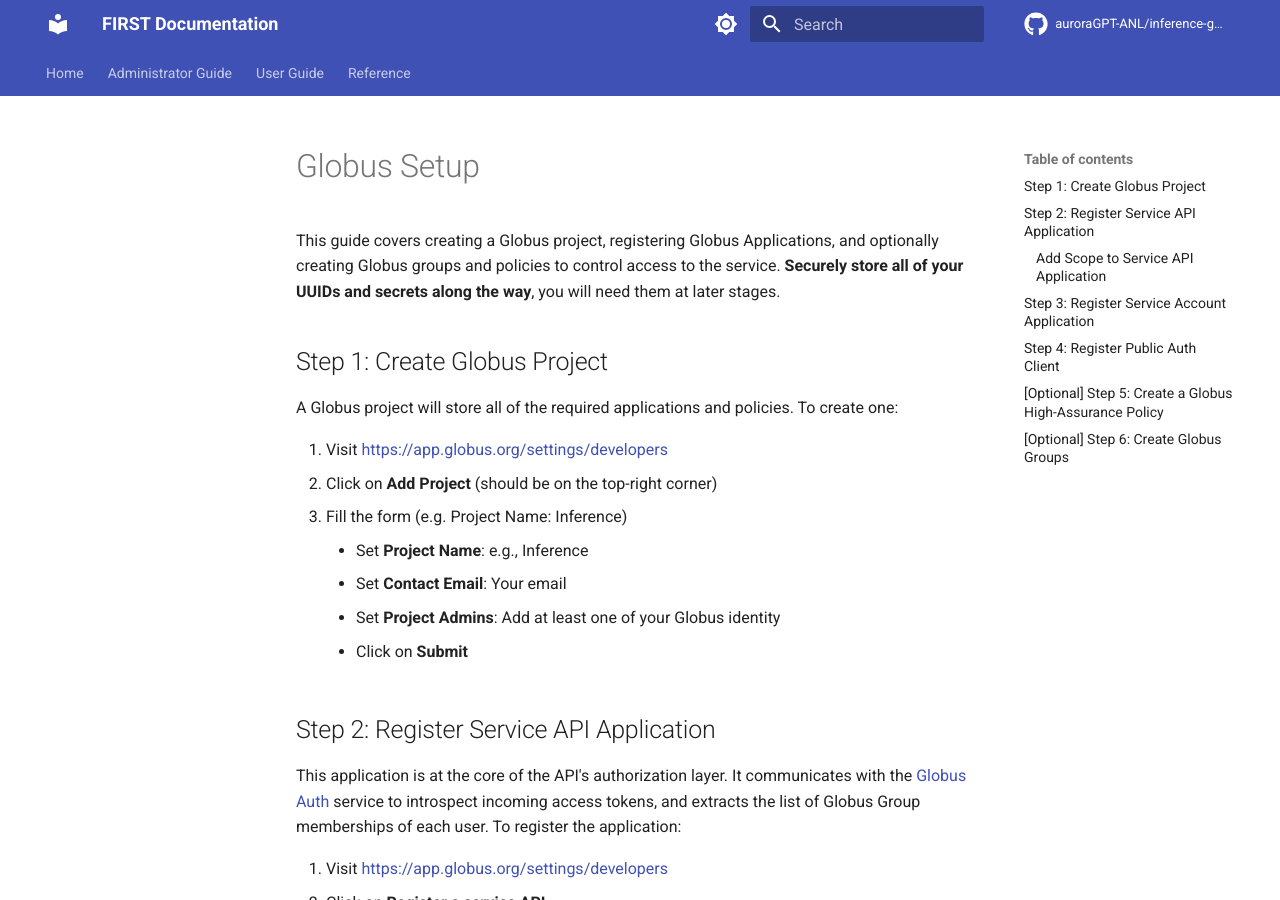
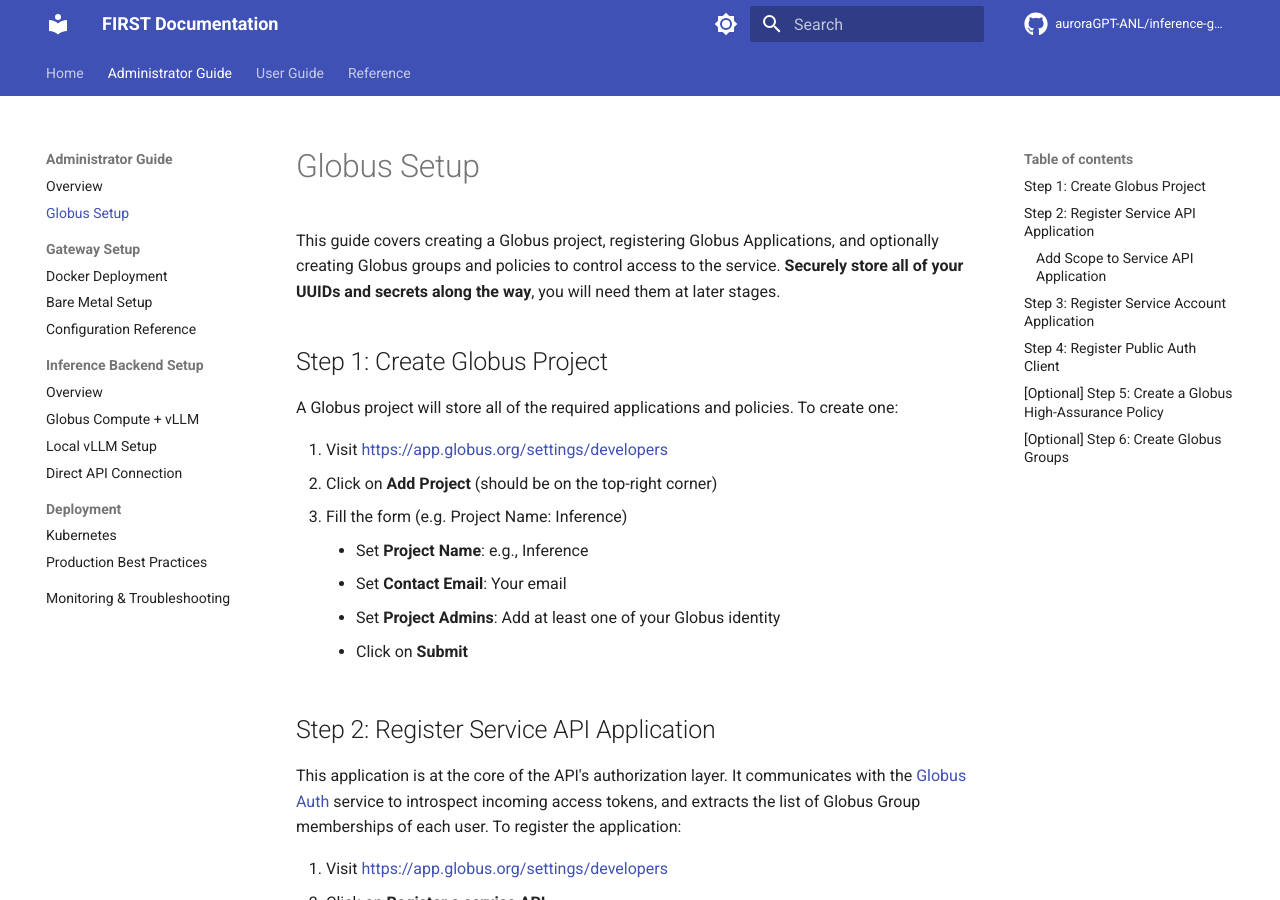
Before and after one commit to auroraGPT-ANL/inference-gateway, an MkDocs documentation site: the page built from docs/admin-guide/globus-setup/index.md, in a window 1280 px wide and 900 px high. Built offline with MkDocs 1.6.1 and Material for MkDocs 9.7.7, drawn with Linux system fonts in a browser that asks for light colours; comment, search, counter and statistics services are not loaded.

Commit message:
added Globus Setup in the table of content

```diff
--- a/mkdocs.yml
+++ b/mkdocs.yml
@@ -71,6 +71,7 @@ nav:
   - Home: index.md
   - Administrator Guide:
       - Overview: admin-guide/index.md
+      - Globus Setup: admin-guide/globus-setup/index.md
       - Gateway Setup:
           - Docker Deployment: admin-guide/gateway-setup/docker.md
           - Bare Metal Setup: admin-guide/gateway-setup/bare-metal.md
```
